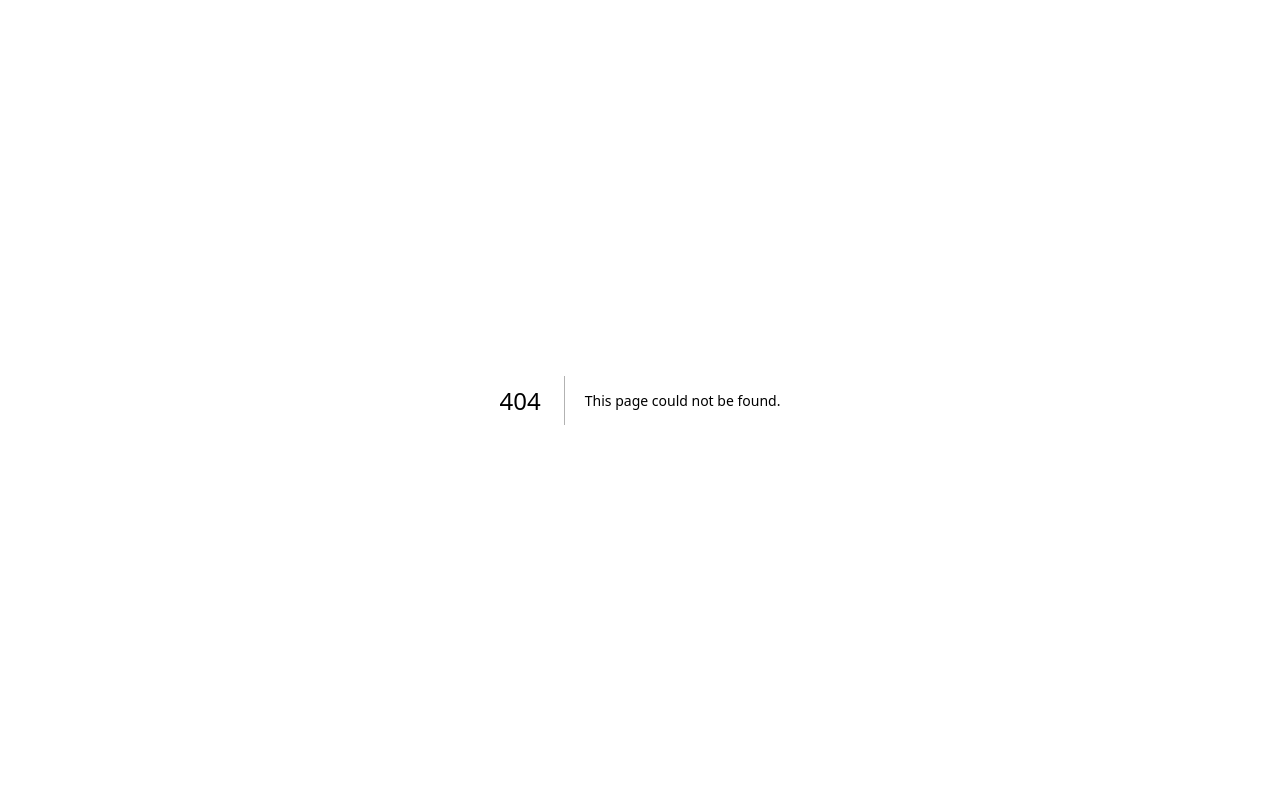
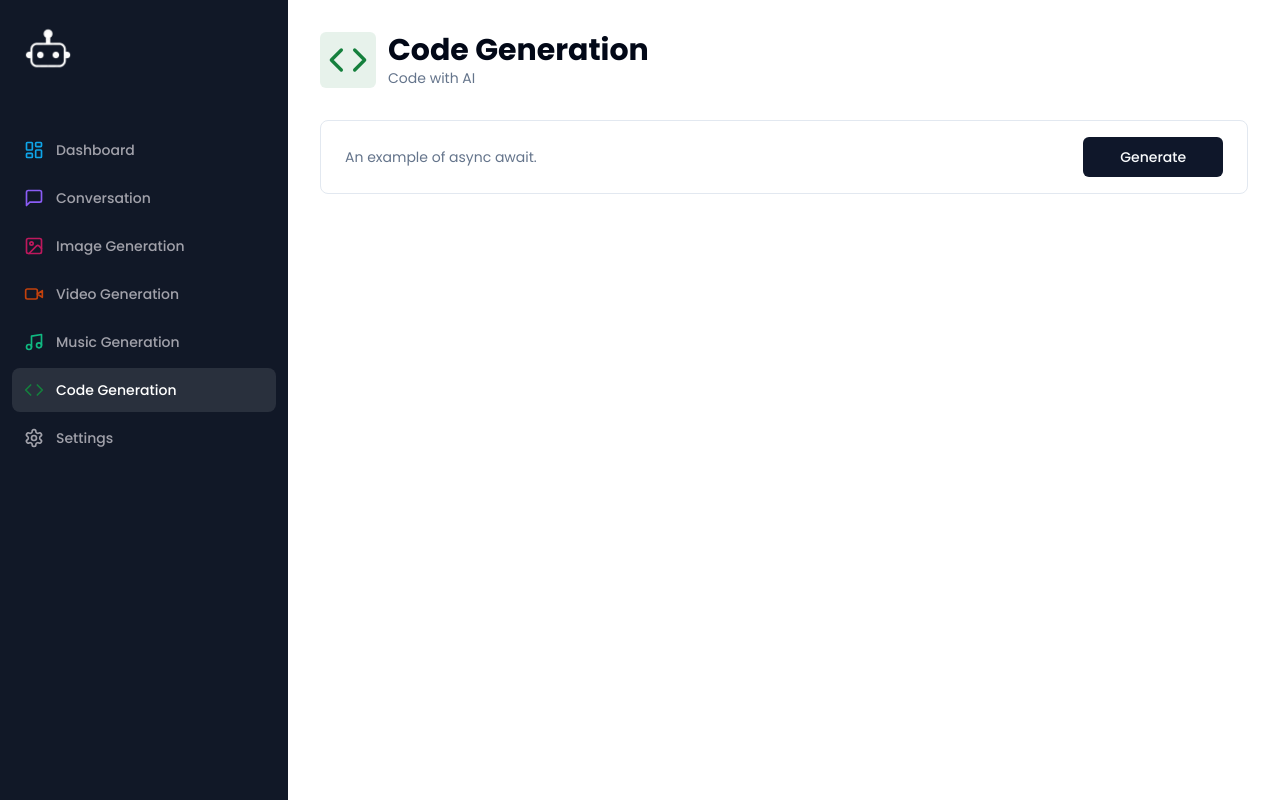
Before and after one commit to azam-ali-jafri/ai-content-generator, a Next.js app: page /code in a window 1280 px wide. Before the commit this address had no page. Built offline with nearby package versions, Linux system fonts and the light colour scheme.

Commit message:
Code UI & API

```diff
--- /dev/null
+++ b/app/(dashboard)/(routes)/code/constants.ts
@@ -0,0 +1,7 @@
+import * as z from "zod";
+
+export const formSchema = z.object({
+  prompt: z.string().min(1, {
+    message: "prompt is required",
+  }),
+});
--- /dev/null
+++ b/app/(dashboard)/(routes)/code/page.tsx
@@ -0,0 +1,129 @@
+"use client";
+import { Heading } from "@/components/Heading";
+import { Code } from "lucide-react";
+import React, { useState } from "react";
+import { useForm } from "react-hook-form";
+import * as z from "zod";
+import { formSchema } from "./constants";
+import { zodResolver } from "@hookform/resolvers/zod";
+import { Form, FormControl, FormField, FormItem } from "@/components/ui/Form";
+import { Input } from "@/components/ui/Input";
+import { Button } from "@/components/ui/Button";
+import { useRouter } from "next/navigation";
+import { ChatCompletionRequestMessage } from "openai";
+import axios from "axios";
+import { Loader } from "@/components/Loader";
+import { cn } from "@/lib/utils";
+import { UserAvatar } from "@/components/UserAavatar";
+import { BotAvatar } from "@/components/BotAvatar";
+import ReactMarkdown from "react-markdown";
+
+const CodePage = () => {
+  const router = useRouter();
+
+  const [messages, setMessages] = useState<ChatCompletionRequestMessage[]>([]);
+
+  const form = useForm<z.infer<typeof formSchema>>({
+    resolver: zodResolver(formSchema),
+    defaultValues: {
+      prompt: "",
+    },
+  });
+
+  const isLoading = form.formState.isSubmitting;
+
+  const onSubmit = async (values: z.infer<typeof formSchema>) => {
+    try {
+      const userMessage: ChatCompletionRequestMessage = {
+        role: "user",
+        content: values.prompt,
+      };
+      const newMessages = [...messages, userMessage];
+
+      const response = await axios.post("/api/code", { messages: newMessages });
+      setMessages((current) => [...current, userMessage, response.data]);
+
+      form.reset();
+    } catch (error: any) {
+      console.log(error);
+    } finally {
+      router.refresh();
+    }
+  };
+
+  return (
+    <div>
+      <Heading
+        title="Code Generation"
+        description="Code with AI"
+        icon={Code}
+        iconColor="text-green-700"
+        bgColor="bg-green-700/10"
+      />
+      <div className="px-4 lg:px-8">
+        <div>
+          <Form {...form}>
+            <form
+              onSubmit={form.handleSubmit(onSubmit)}
+              className="rounded-lg border w-full p-4 px-3 md:px-6 focus-within:shaodw-sm grid grid-cols-12 gap-2"
+            >
+              <FormField
+                name="prompt"
+                render={({ field }) => (
+                  <FormItem className="col-span-12 lg:col-span-10">
+                    <FormControl className="m-0 p-0">
+                      <Input
+                        className="border-0 outline-none focus-visible:ring-0 focus-visible:ring-transparent"
+                        disabled={isLoading}
+                        placeholder="An example of async await."
+                        {...field}
+                      />
+                    </FormControl>
+                  </FormItem>
+                )}
+              />
+              <Button className="col-span-12 lg:col-span-2 w-full" disabled={isLoading}>
+                Generate
+              </Button>
+            </form>
+          </Form>
+        </div>
+        <div className="space-y-4 mt-4">
+          {isLoading && (
+            <div className="p-8 rounded-lg w-full flex items-center justify-center">
+              <Loader />
+            </div>
+          )}
+          <div className="flex flex-col-reverse gap-y-4">
+            {messages.map((message) => (
+              <div
+                key={message.content}
+                className={cn(
+                  "p-8 w-full flex items-start gap-x-8 rounded-lg",
+                  message.role === "user" ? "bg-white border border-black/10" : "bg-muted"
+                )}
+              >
+                {message.role === "user" ? <UserAvatar /> : <BotAvatar />}
+                <ReactMarkdown
+                  components={{
+                    pre: ({ node, ...props }) => (
+                      <div className="overflow-auto w-full my-2 bg-black/80 text-white p-2 rounded-lg">
+                        <pre {...props} />
+                      </div>
+                    ),
+                    code: ({ node, ...props }) => <code className="bg-black/10 rounded-lg p-1" {...props} />,
+                  }}
+                  className="text-sm overflow-hidden leading-7"
+                >
+                  {message.content || ""}
+                </ReactMarkdown>
+              </div>
+            ))}
+          </div>
+        </div>
+      </div>
+    </div>
+  );
+};
+
+export default CodePage;
--- /dev/null
+++ b/app/api/code/route.ts
@@ -0,0 +1,38 @@
+import { auth } from "@clerk/nextjs";
+import { NextResponse } from "next/server";
+import { ChatCompletionRequestMessage, Configuration, OpenAIApi } from "openai";
+
+const configuration = new Configuration({
+  apiKey: process.env.OPENAI_API_KEY,
+});
+
+const openai = new OpenAIApi(configuration);
+
+const instructionMessage: ChatCompletionRequestMessage = {
+  role: "system",
+  content: "You are a code generator. You must answer only in markdown code snippets. Use code comments for explanations.",
+};
+
+export async function POST(req: Request) {
+  try {
+    const { userId } = auth();
+    const body = await req.json();
+    const { messages } = body;
+
+    if (!userId) return new NextResponse("Unauthorized", { status: 401 });
+
+    if (!configuration.apiKey) return new NextResponse("OpenAI api key not configured", { status: 500 });
+    if (!messages) return new NextResponse("Messages are required", { status: 400 });
+
+    const response = await openai.createChatCompletion({
+      model: "gpt-3.5-turbo",
+      messages: [instructionMessage, ...messages],
+      // stream: true
+    });
+
+    return NextResponse.json(response.data.choices[0].message);
+  } catch (error) {
+    console.log("Code error: ", error);
+    return new NextResponse("Internal Error", { status: 500 });
+  }
+}
--- a/package.json
+++ b/package.json
@@ -24,6 +24,7 @@
     "react": "latest",
     "react-dom": "latest",
     "react-hook-form": "^7.47.0",
+    "react-markdown": "^9.0.0",
     "tailwind-merge": "^1.14.0",
     "tailwindcss-animate": "^1.0.7",
     "zod": "^3.22.2"
```
Also changed, not shown: 1 other file (tests, documents, lock files or other folders).
